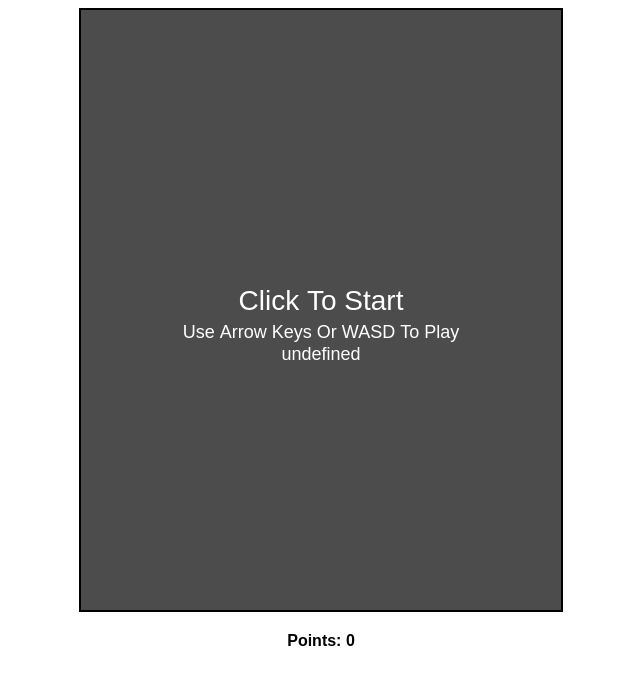
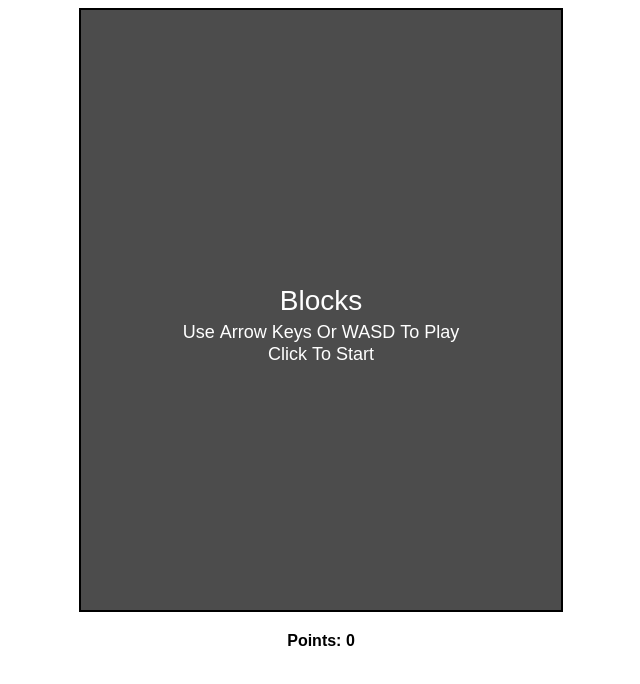
Before and after one commit to hman124/blocks, a plain HTML site: page index.html in a window 1280 px wide. Shown: the whole page, without its empty margins (319-959 px from the left). Drawn offline with Linux system fonts and the light colour scheme.

Commit message:
Update index.html

```diff
--- a/index.html
+++ b/index.html
@@ -181,7 +181,7 @@
       ctx.drawImage(image, coords.x * 30, coords.y * 30, 30, 30);
     }
 
-    setMessage("Click To Start", "Use Arrow Keys Or WASD To Play")
+    setMessage("Blocks", "Use Arrow Keys Or WASD To Play", "Click To Start");
   </script>
 
 </body>
```
